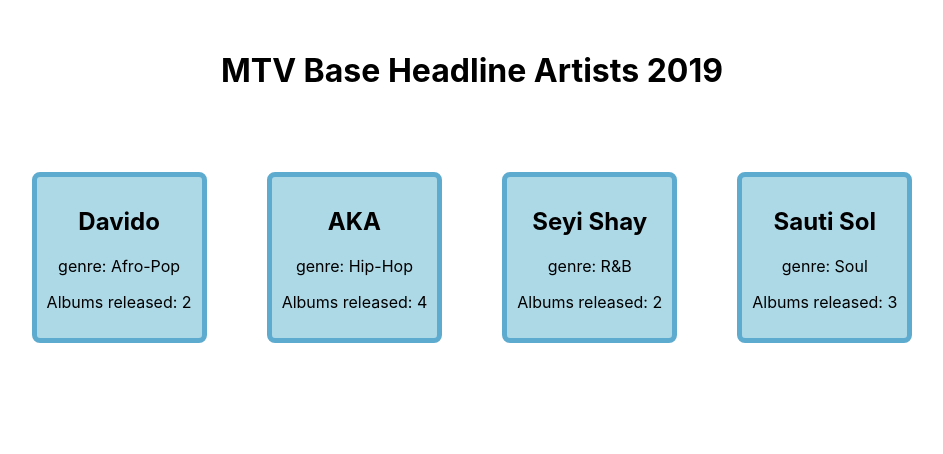
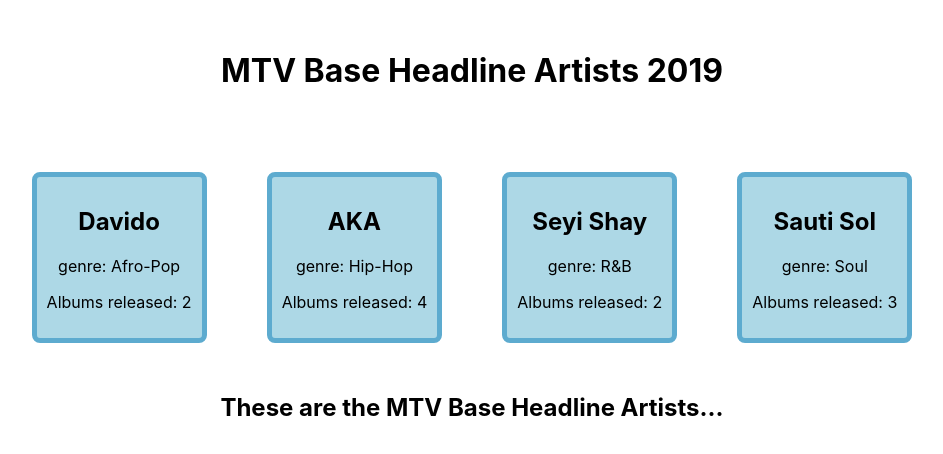
Before and after one commit to nguyenlekhanh/react-lazy-suspend, a React (Create React App) app: page / in a window 1280 px wide. Shown: the top 454 px of the page, without its empty margins (168-1111 px from the left). Built offline with nearby package versions, Linux system fonts and the light colour scheme.

Commit message:
add second lazy component

```diff
--- a/src/App.js
+++ b/src/App.js
@@ -5,13 +5,14 @@
 
 import { Suspense, lazy } from 'react';
 const Artists = lazy(() => import('./Artists'))
-
+const Performers = lazy(() => import('./performers'))
 
 function App() {
   return (
     <div className="App">
       <Suspense fallback={<h1>Still Loading…</h1>}>
         <Artists />
+        <Performers />
       </Suspense>
     </div>
   );
--- /dev/null
+++ b/src/performers.js
@@ -0,0 +1,9 @@
+import React from 'react';
+import './App.css';
+export default function Performers(){
+ return (
+  <>
+  <h2>These are the MTV Base Headline Artists...</h2>
+  </>
+ );
+}
```
